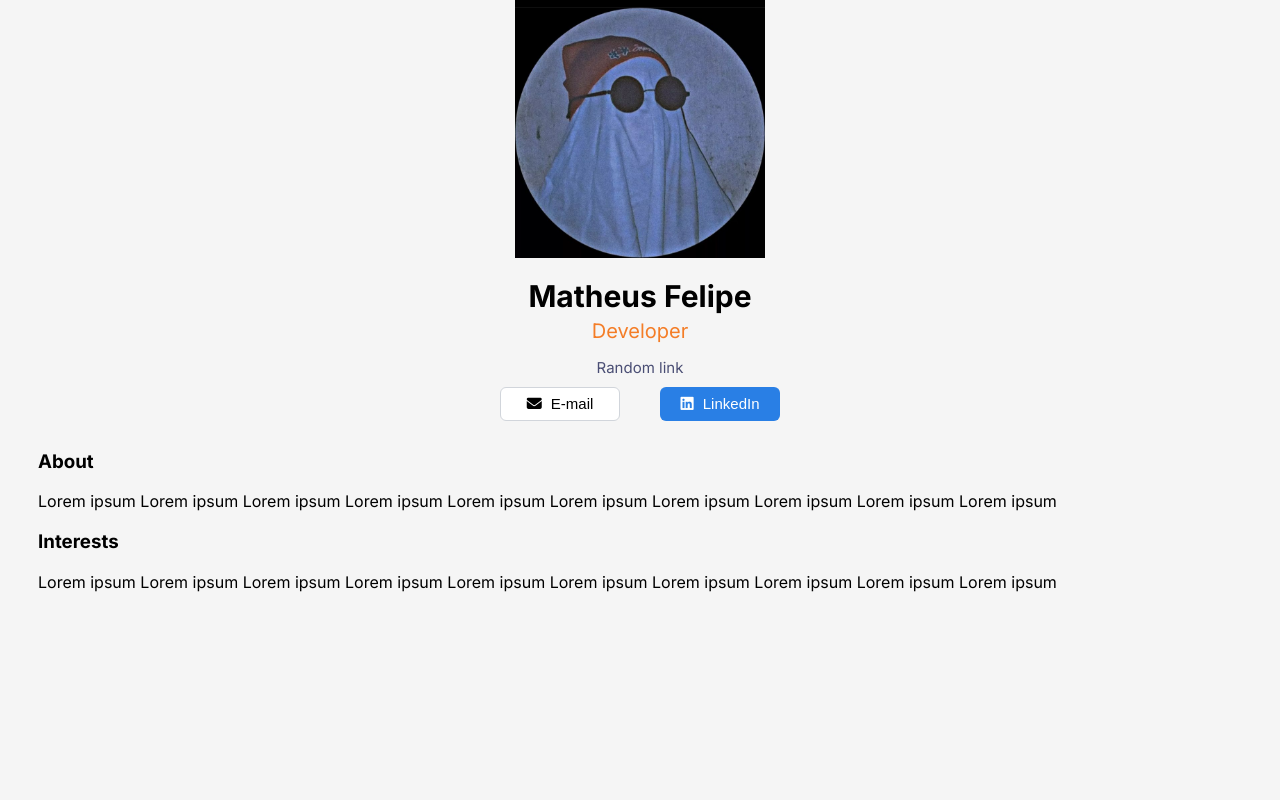
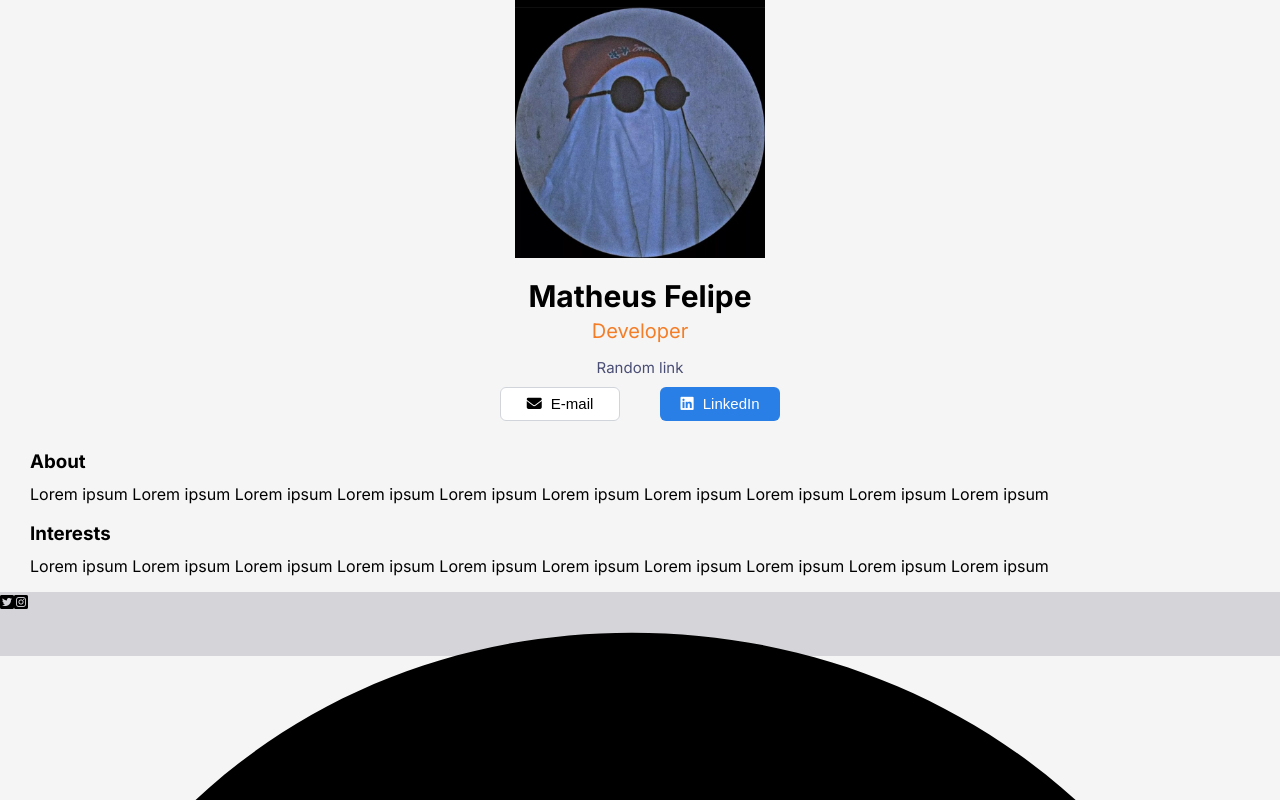
Before and after one commit to Matheus-Felipe-C/business-card, a React (Vite) app: page / in a window 1280 px wide. Shown: the top 800 px of the page. Built offline with nearby package versions, Linux system fonts and the light colour scheme.

Commit message:
added footer

```diff
--- a/src/App.js
+++ b/src/App.js
@@ -12,6 +12,7 @@ function App() {
       <Info />
       <About />
       <Interests />
+      <Footer />
     </div>
   );
 }
--- a/src/components/Footer.jsx
+++ b/src/components/Footer.jsx
@@ -0,0 +1,11 @@
+import github from '../../img/github.svg'
+
+export default function Footer() {
+    return (
+        <footer className="footer">
+            <i className="fa-brands fa-twitter-square"></i>
+            <i className="fa-brands fa-instagram-square"></i>
+            <img className='' src={github}/>
+        </footer>
+    )
+}
--- a/src/styles.css
+++ b/src/styles.css
@@ -3,7 +3,7 @@
 body {
     background-color: #F5F5F5;
     font-family: Inter, sans-serif;
-    margin-top: 0;
+    margin: 0;
 }
 
 /* Info */
@@ -87,6 +87,22 @@ body {
     margin-left: 30px;
 }
 
+.about > h3 {
+    margin-bottom: -5px;
+}
+
+/* Footer */
+
+.footer {
+    height: 64px;
+    background: #D5D4D8;
+}
+
+.footer > i::before {
+    width: 50px;
+    height: 50px;
+}
+
 /* media queries */
 
 @media (max-width: 780px) {
```
Also changed, not shown: img/github.svg (added).
